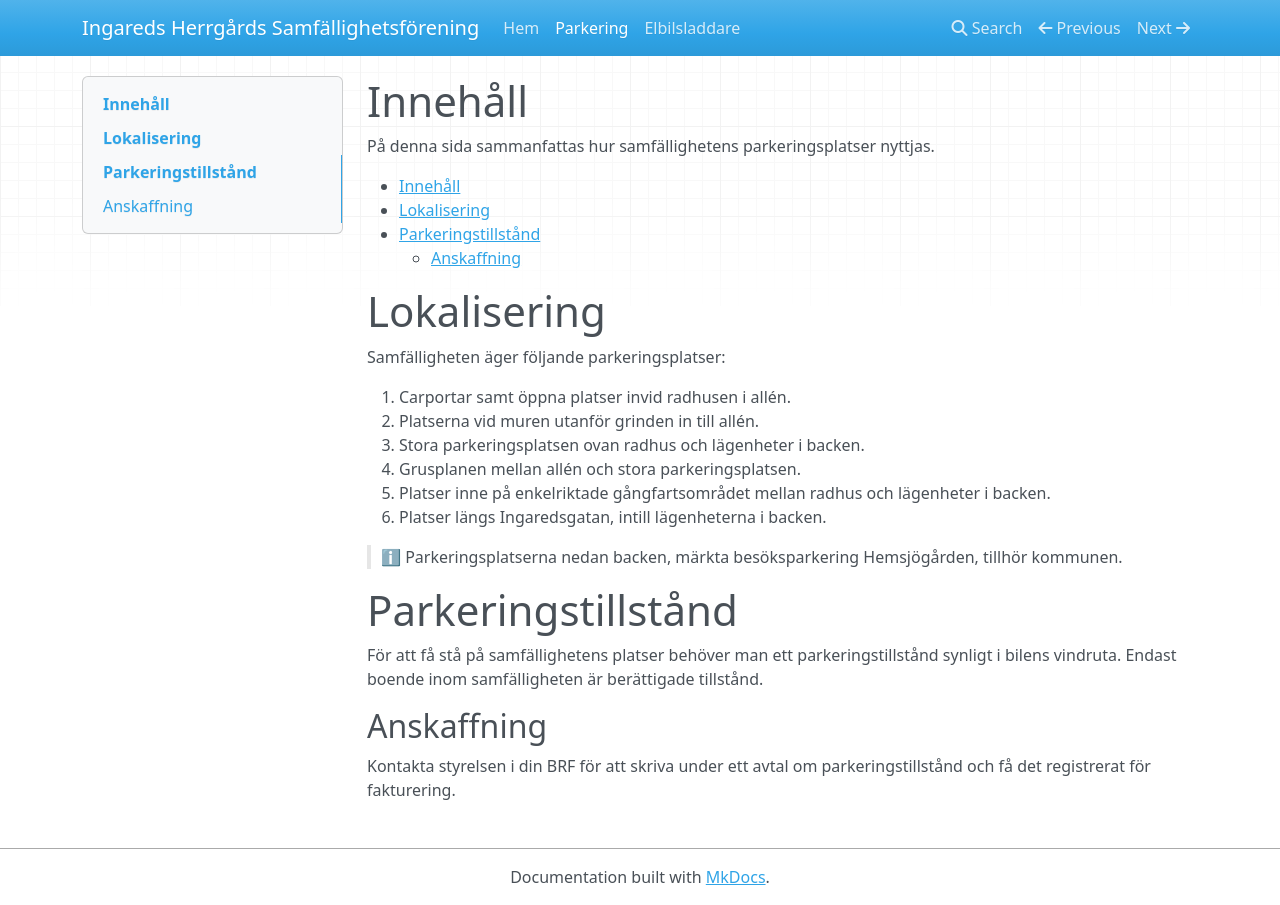
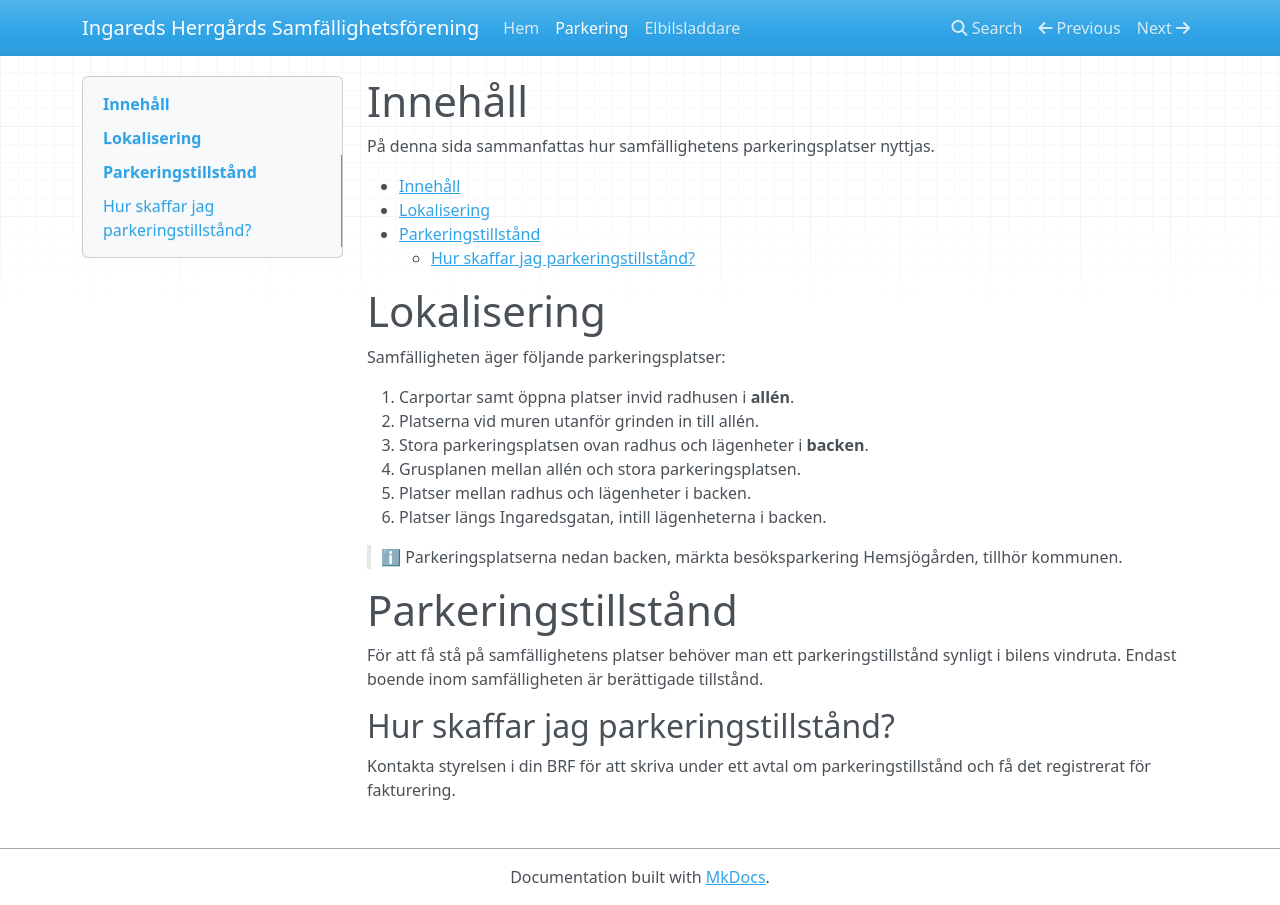
Before and after one commit to robin-persson/ingareds-herrgaard, an MkDocs documentation site: the page built from docs/parkering.md, in a window 1280 px wide. Built offline with MkDocs 1.6.1, drawn with Linux system fonts in a browser that asks for light colours; nearby versions of some CDN libraries.

Commit message:
Förfina innehåll ytterligare

```diff
--- a/docs/parkering.md
+++ b/docs/parkering.md
@@ -8,11 +8,11 @@ På denna sida sammanfattas hur samfällighetens parkeringsplatser nyttjas.
 
 Samfälligheten äger följande parkeringsplatser:
 
-1. Carportar samt öppna platser invid radhusen i allén.
+1. Carportar samt öppna platser invid radhusen i **allén**.
 2. Platserna vid muren utanför grinden in till allén.
-3. Stora parkeringsplatsen ovan radhus och lägenheter i backen.
+3. Stora parkeringsplatsen ovan radhus och lägenheter i **backen**.
 4. Grusplanen mellan allén och stora parkeringsplatsen.
-5. Platser inne på enkelriktade gångfartsområdet mellan radhus och lägenheter i backen.
+5. Platser mellan radhus och lägenheter i backen.
 6. Platser längs Ingaredsgatan, intill lägenheterna i backen.
 
 > ℹ️ Parkeringsplatserna nedan backen, märkta besöksparkering Hemsjögården, tillhör kommunen.
@@ -21,6 +21,6 @@ Samfälligheten äger följande parkeringsplatser:
 
 För att få stå på samfällighetens platser behöver man ett parkeringstillstånd synligt i bilens vindruta. Endast boende inom samfälligheten är berättigade tillstånd.
 
-## Anskaffning
+## Hur skaffar jag parkeringstillstånd?
 
 Kontakta styrelsen i din BRF för att skriva under ett avtal om parkeringstillstånd och få det registrerat för fakturering.
--- a/mkdocs.yml
+++ b/mkdocs.yml
@@ -7,3 +7,4 @@ nav:
 markdown_extensions:
   - toc:
       permalink: true
+  - attr_list
```
Also changed, not shown: docs/elbilsladdare.md (+35 -35 lines), docs/index.md (+7 -0 lines).
